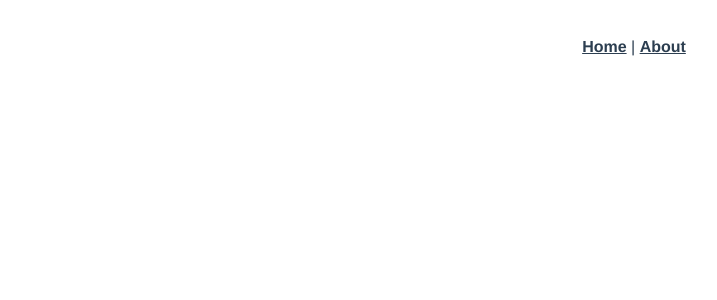
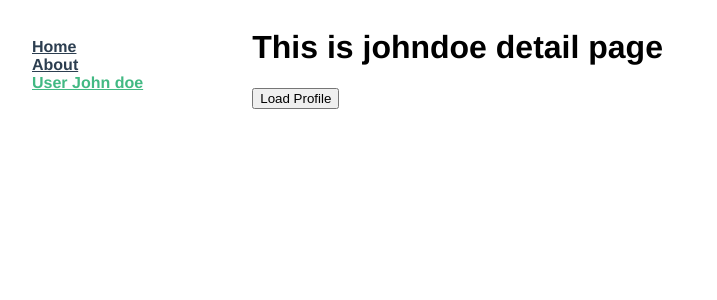
Before and after one commit to vuvinhhien/demo_vuejs, a Vue app: page /#/user/johndoe in a window 1280 px wide. Shown: the top 300 px of the page, without its empty margins (6-723 px from the left). Built offline with nearby package versions, Linux system fonts and the light colour scheme.

Commit message:
add new page, add nested route, build project with sass

```diff
--- a/src/App.vue
+++ b/src/App.vue
@@ -1,10 +1,11 @@
 <template>
   <div id="app">
     <nav>
-      <router-link to="/">Home</router-link> |
+      <router-link to="/">Home</router-link>
       <router-link to="/about">About</router-link>
+      <router-link to="/user/johndoe">User John doe</router-link>
     </nav>
-    <router-view />
+    <div><router-view /></div>
   </div>
 </template>
 
@@ -13,14 +14,14 @@
   font-family: Avenir, Helvetica, Arial, sans-serif;
   -webkit-font-smoothing: antialiased;
   -moz-osx-font-smoothing: grayscale;
-  text-align: center;
-  color: #2c3e50;
+  display: flex;
 }
 
 nav {
   padding: 30px;
-
+  width: 20%;
   a {
+    display: block;
     font-weight: bold;
     color: #2c3e50;
 
@@ -29,4 +30,8 @@ nav {
     }
   }
 }
+
+div {
+  width: 80%;
+}
 </style>
--- a/src/router/index.js
+++ b/src/router/index.js
@@ -1,6 +1,8 @@
 import Vue from "vue";
 import VueRouter from "vue-router";
 import HomeView from "../views/HomeView.vue";
+import UserProfile from "@/views/UserProfile.vue";
+import UserDetail from "@/views/UserDetail.vue";
 
 Vue.use(VueRouter);
 
@@ -19,6 +21,14 @@ const routes = [
     component: () =>
       import(/* webpackChunkName: "about" */ "../views/AboutView.vue"),
   },
+  {
+    path: "/user/:id",
+    name: "userDetail",
+    // component: () =>
+    //   import(/* webpackChunkName: "about" */ "../views/UserDetail.vue"),
+    component: UserDetail,
+    children: [{ path: "profile", component: UserProfile }],
+  },
 ];
 
 const router = new VueRouter({
--- /dev/null
+++ b/src/views/UserDetail.vue
@@ -0,0 +1,17 @@
+<template>
+  <div>
+    <h1>This is {{ this.$route.params.id }} detail page</h1>
+    <button @click="doLoadProfile">Load Profile</button>
+    <router-view></router-view>
+  </div>
+</template>
+
+<script>
+export default {
+  methods: {
+    doLoadProfile() {
+      this.$router.push(`/user/${this.$route.params.id}/profile`);
+    },
+  },
+};
+</script>
--- /dev/null
+++ b/src/views/UserProfile.vue
@@ -0,0 +1,3 @@
+<template>
+  <h1>Profile!</h1>
+</template>
```
